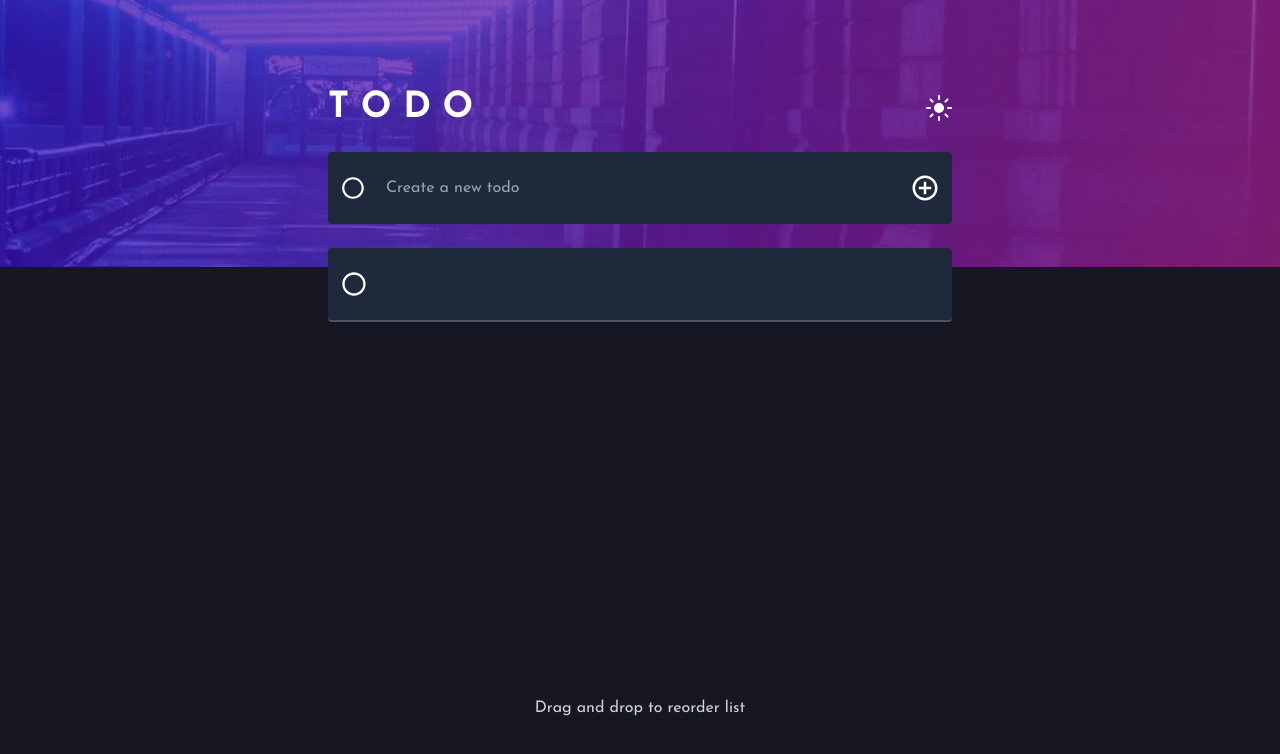
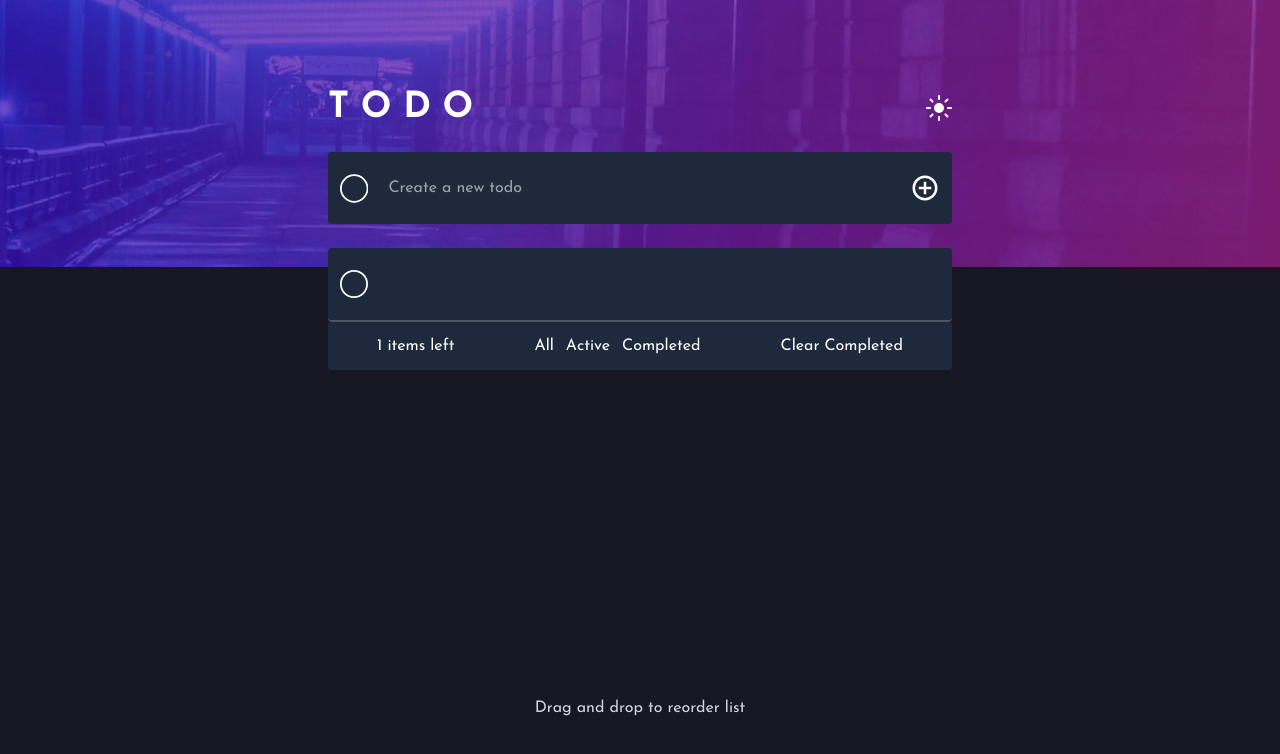
Before and after one commit to jiyeon0024/todoApp, a React (Vite) app: page / in a window 1280 px wide. Both pictures are taken after a click on the button 925 px from the left and 188 px from the top of the page. Shown: the top 754 px of the page. Built offline with nearby package versions, Linux system fonts and the light colour scheme.

Commit message:
complete button_on going

```diff
--- a/src/App.jsx
+++ b/src/App.jsx
@@ -18,6 +18,11 @@ function App() {
   const removeBtn = (val) => {
     let filteredInput = inputs.filter((inputs) => inputs !== val);
     setInputs(filteredInput);
+  };
+
+  const clearBtn = () => {
+    let filterCompleted = inputs.filter((inputs) => inputs !== val);
+    setInputs(filterCompleted);
   };
 
   return (
@@ -52,6 +57,17 @@ function App() {
               />
             );
           })}
+          <div className="bg-slate-800 text-white  rounded p-3 ">
+            <ul className="flex gap-20 justify-center items-center">
+              <li>{` ${inputs.length} items left`} </li>
+              <li className="flex gap-3">
+                <span>All</span>
+                <span>Active</span>
+                <span>Completed</span>
+              </li>
+              <li className="cursor-pointer">Clear Completed</li>
+            </ul>
+          </div>
         </div>
       </div>
       <p className="text-gray-300 text-center absolute bottom-20 left-[50%] translate-x-[-50%]">
--- a/src/components/Input.jsx
+++ b/src/components/Input.jsx
@@ -1,6 +1,6 @@
 import React, { useEffect, useState } from "react";
 import { RiAddCircleLine } from "react-icons/ri";
-import { BiCircle } from "react-icons/bi";
+import { BsCircle } from "react-icons/bs";
 
 const Input = ({ placeholder, value, onChange, addInputInfo }) => {
   //   const [inputInfo, setInputInfo] = useState("");
@@ -12,7 +12,7 @@ const Input = ({ placeholder, value, onChange, addInputInfo }) => {
 
   return (
     <div className="flex gap-3 p-3 justify-center items-center bg-slate-800 text-white  rounded ">
-      <BiCircle size={30} />
+      <BsCircle size={33} />
       <input
         type="text"
         placeholder={placeholder}
--- a/src/components/InputWithBtn.jsx
+++ b/src/components/InputWithBtn.jsx
@@ -1,8 +1,19 @@
 import React, { useState } from "react";
-import { BiCircle } from "react-icons/bi";
+import { BsCircle } from "react-icons/bs";
+import { BsCheckCircleFill } from "react-icons/bs";
 
 const InputWithBtn = ({ value, removeBtn }) => {
   const [hover, setHover] = useState(false);
+  const [completeBtn, setCompleteBtn] = useState(false);
+
+  const completeButton = () => {
+    console.log(completeBtn);
+    if (completeBtn) {
+      setCompleteBtn(false);
+    } else {
+      setCompleteBtn(true);
+    }
+  };
 
   return (
     <div
@@ -14,11 +25,28 @@ const InputWithBtn = ({ value, removeBtn }) => {
         setHover(false);
       }}
     >
-      <BiCircle size={30} />
+      {completeBtn == true ? (
+        <BsCheckCircleFill
+          onClick={() => completeButton()}
+          size={30}
+          value={value}
+        />
+      ) : (
+        <BsCircle
+          size={30}
+          className="cursor-pointer"
+          onClick={() => completeButton()}
+        />
+      )}
+
       <input
         type="text"
         value={value}
-        className="w-full rounded h-12 pl-2 border-none outline-none bg-slate-800 "
+        className={
+          completeBtn == true
+            ? "line-through w-full rounded h-12 pl-2 border-none outline-none bg-slate-800 "
+            : "w-full rounded h-12 pl-2 border-none outline-none bg-slate-800 "
+        }
         readOnly
       />
       {hover ? (
```
